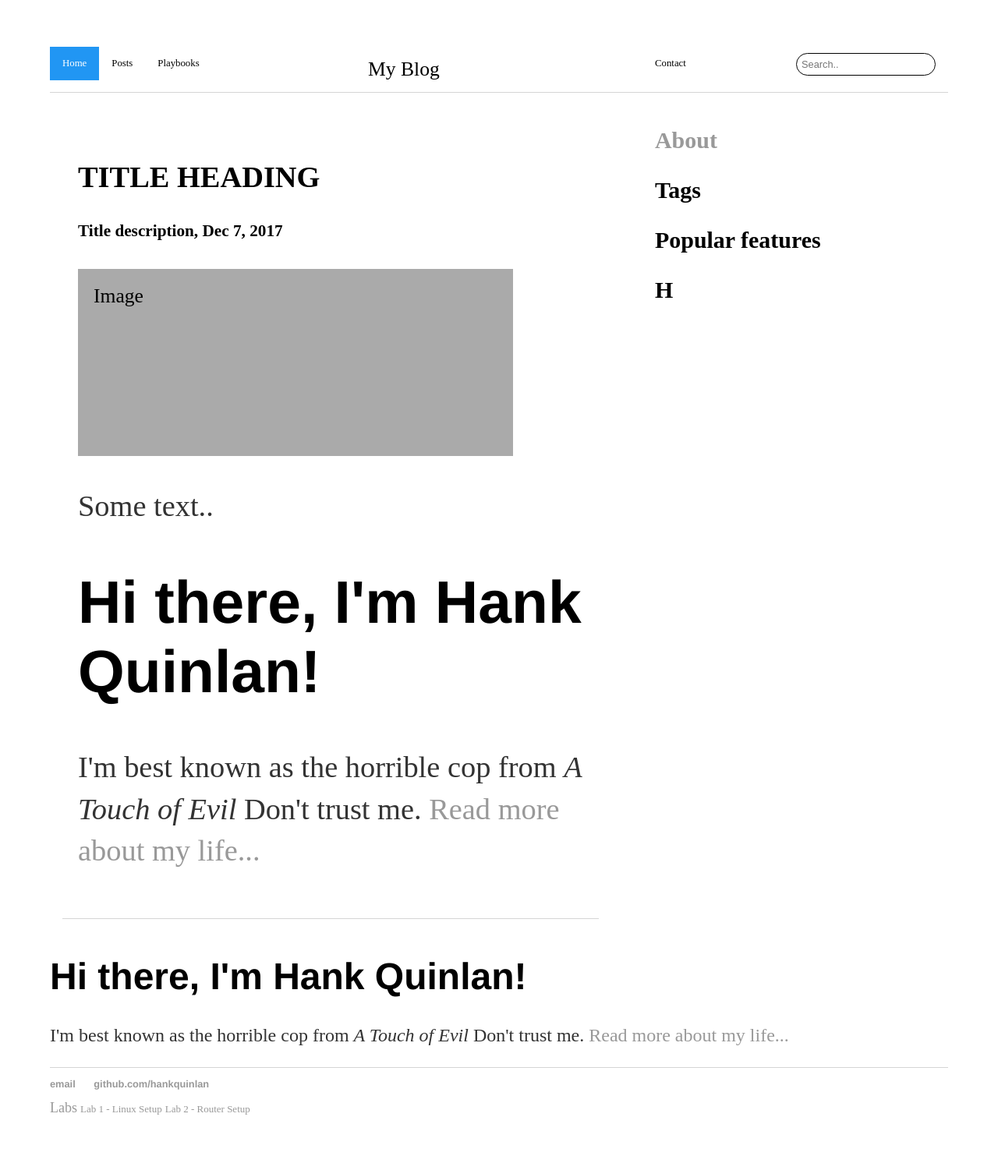
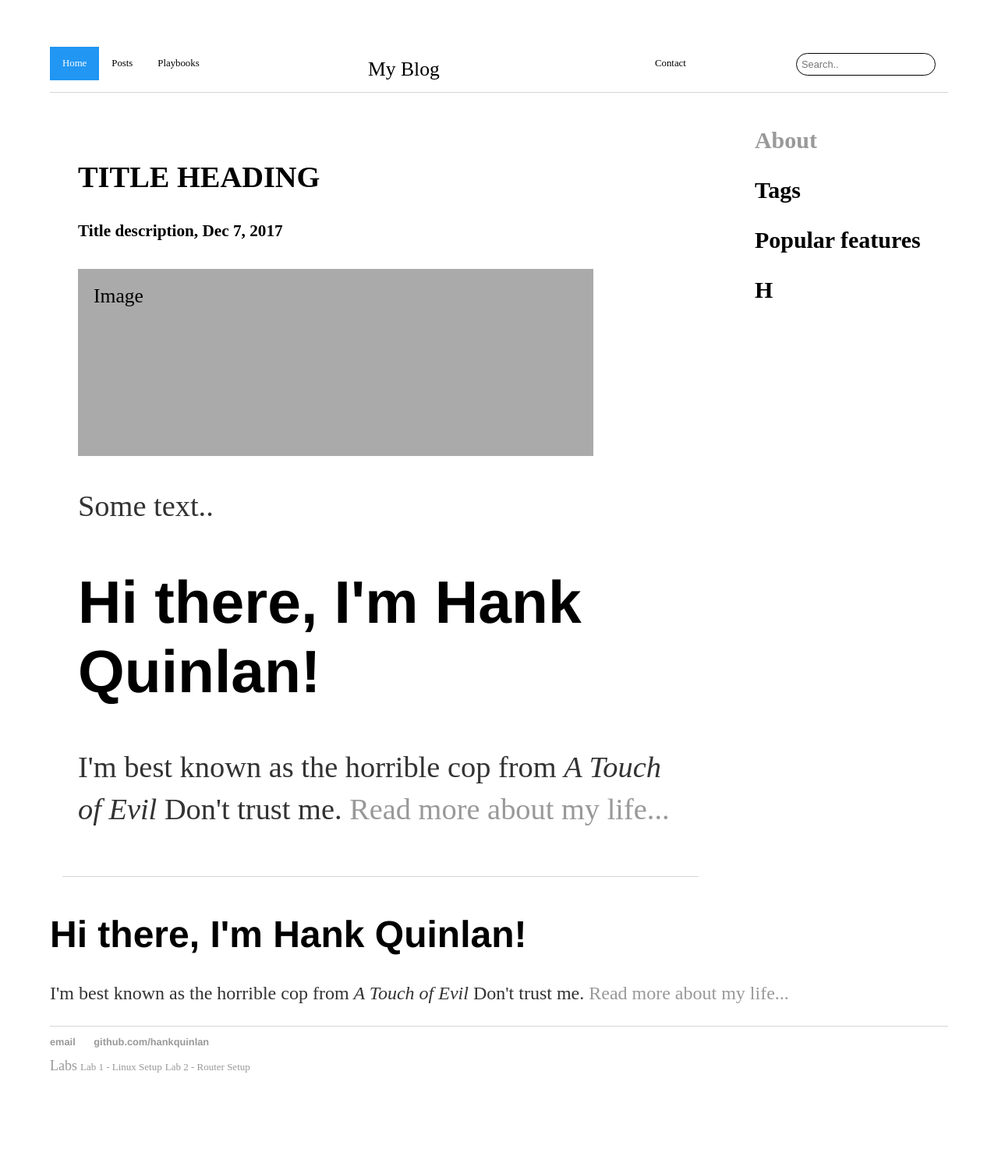
Before and after one commit to billparry99/billparry99.github.io, a Jekyll site: the page built from index.html, in a window 1280 px wide. Shown: the whole page at 78% size. Built offline with Jekyll 4.4.1, drawn with Linux system fonts in a browser that asks for light colours; after the commit the page ends 1438 px from its top, so only the background shows below that.

Commit message:
Update main.css

```diff
--- a/css/main.css
+++ b/css/main.css
@@ -203,7 +203,7 @@ ul.posts li {
 /* Create two unequal columns that sits next to each other - 75% 25% */
 /* Sidebar/left column */
 .mainmain {
-    flex: 50%; /* Set the width of the sidebar */
+    flex: 75%; /* Set the width of the sidebar */
     background-color: white; /* white background color */
     overflow: hidden;
     float: center;
```
